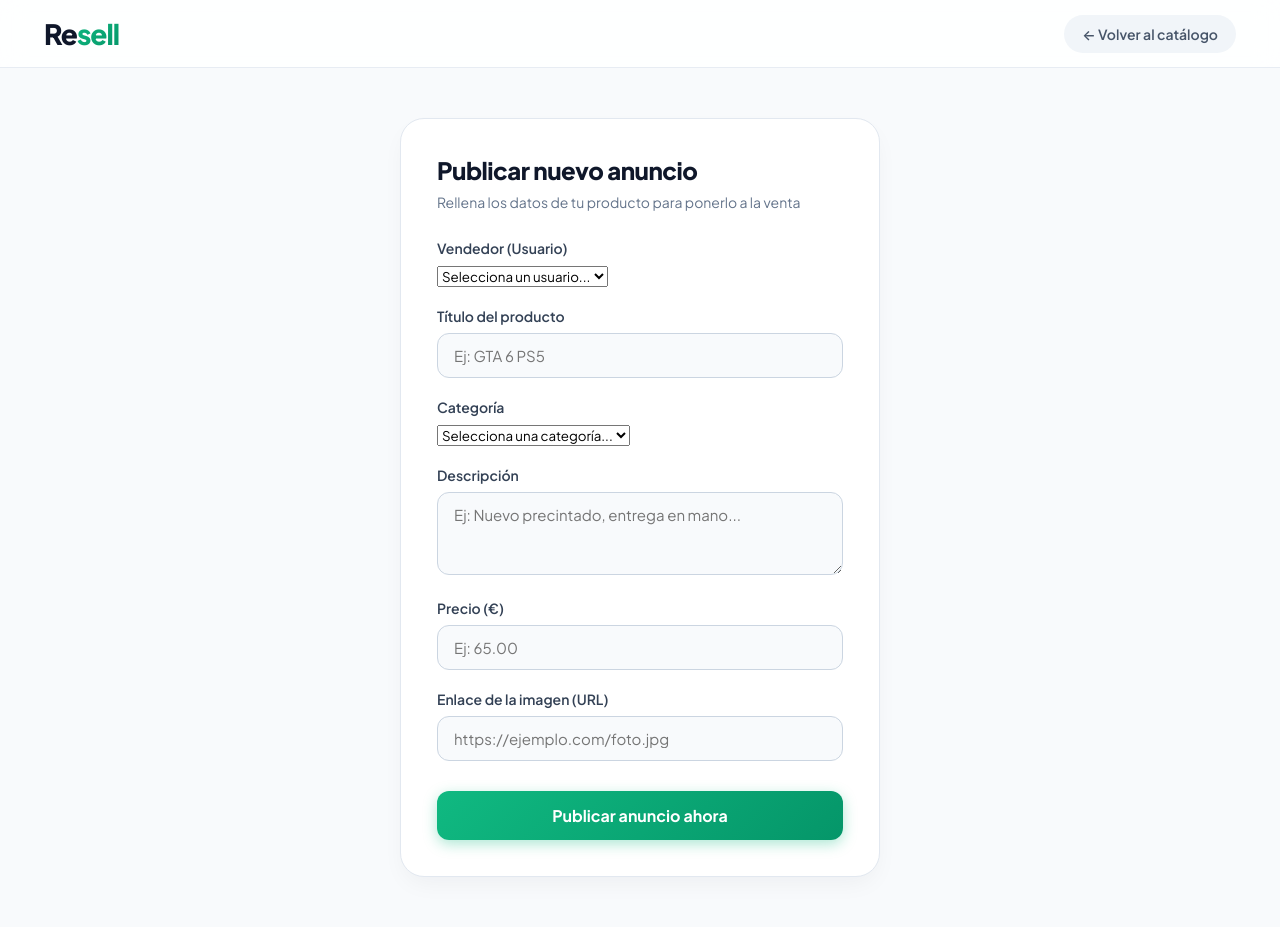
After one commit to bernabeuromeroivan/PHP_ENTORNS_IVAN, a PHP site: page /practicas/projectos/projecto_1_BBDD/publicar.php in a window 1280 px wide. The commit adds this page. Run offline with PHP 8.4, Linux system fonts and the light colour scheme; tables that the repository leaves empty or names only in its code hold one stand-in row (values such as "Sample post"); a stand-in replaces the project's code that opens the database connection.

Commit message:
Añadir hecho

```diff
--- /dev/null
+++ b/src/practicas/projectos/projecto_1_BBDD/publicar.php
@@ -0,0 +1,124 @@
+<?php
+// 1. Conectamos a la base de datos
+require_once('config.php');
+$pdo = db();
+
+$mensaje = "";
+
+// 2. Cargamos las categorías y los usuarios de la base de datos
+$categorias = $pdo->query("SELECT id, nombre FROM categorias")->fetchAll();
+$usuarios   = $pdo->query("SELECT id, nombre FROM usuarios")->fetchAll();
+
+// 3. Comprobamos si el usuario ha pulsado el botón "Publicar"
+if ($_SERVER['REQUEST_METHOD'] === 'POST') {
+    $titulo       = $_POST['titulo'] ?? '';
+    $descripcion  = $_POST['descripcion'] ?? '';
+    $precio       = $_POST['precio'] ?? '';
+    $foto         = $_POST['foto'] ?? '';
+    $categoria_id = $_POST['categoria_id'] ?? '';
+    $usuario_id   = $_POST['usuario_id'] ?? '';
+
+    // 4. Guardamos todos los datos incluyendo ahora usuario_id
+    $sql = "INSERT INTO anuncios (titulo, descripcion, precio, foto, categoria_id, usuario_id)
+            VALUES (:titulo, :descripcion, :precio, :foto, :categoria_id, :usuario_id)";
+    $stmt = $pdo->prepare($sql);
+
+    try {
+        $stmt->execute([
+            'titulo'       => $titulo,
+            'descripcion'  => $descripcion,
+            'precio'       => $precio,
+            'foto'         => $foto,
+            'categoria_id' => $categoria_id,
+            'usuario_id'   => $usuario_id
+        ]);
+
+        // Volvemos automáticamente al catálogo
+        header('Location: index.php');
+        exit;
+    } catch (PDOException $e) {
+        $mensaje = "Error al guardar: " . $e->getMessage();
+    }
+}
+?>
+
+<!DOCTYPE html>
+<html lang="es">
+<head>
+    <meta charset="UTF-8">
+    <meta name="viewport" content="width=device-width, initial-scale=1.0">
+    <title>Publicar Anuncio - Resell</title>
+    <link rel="stylesheet" href="styles.css">
+</head>
+<body>
+
+    <header class="header">
+        <div class="header-contenido">
+            <a href="index.php" class="logo">Re<span>sell</span></a>
+            <nav class="nav">
+                <a href="index.php" class="btn-volver">← Volver al catálogo</a>
+            </nav>
+        </div>
+    </header>
+
+    <div class="contenedor-form">
+        <div class="tarjeta-form">
+            <h1>Publicar nuevo anuncio</h1>
+            <p class="subtitulo">Rellena los datos de tu producto para ponerlo a la venta</p>
+
+            <?php if ($mensaje !== ""): ?>
+                <div class="alerta-error"><?php echo $mensaje; ?></div>
+            <?php endif; ?>
+
+            <form method="POST" action="publicar.php">
+                <div class="campo">
+                    <label for="usuario_id">Vendedor (Usuario)</label>
+                    <select id="usuario_id" name="usuario_id" required>
+                        <option value="">Selecciona un usuario...</option>
+                        <?php foreach ($usuarios as $user): ?>
+                            <option value="<?php echo $user['id']; ?>">
+                                <?php echo $user['nombre']; ?>
+                            </option>
+                        <?php endforeach; ?>
+                    </select>
+                </div>
+
+                <div class="campo">
+                    <label for="titulo">Título del producto</label>
+                    <input type="text" id="titulo" name="titulo" placeholder="Ej: GTA 6 PS5" required>
+                </div>
+
+                <div class="campo">
+                    <label for="categoria_id">Categoría</label>
+                    <select id="categoria_id" name="categoria_id" required>
+                        <option value="">Selecciona una categoría...</option>
+                        <?php foreach ($categorias as $cat): ?>
+                            <option value="<?php echo $cat['id']; ?>">
+                                <?php echo $cat['nombre']; ?>
+                            </option>
+                        <?php endforeach; ?>
+                    </select>
+                </div>
+
+                <div class="campo">
+                    <label for="descripcion">Descripción</label>
+                    <textarea id="descripcion" name="descripcion" rows="3" placeholder="Ej: Nuevo precintado, entrega en mano..." required></textarea>
+                </div>
+
+                <div class="campo">
+                    <label for="precio">Precio (€)</label>
+                    <input type="number" id="precio" name="precio" step="0.01" placeholder="Ej: 65.00" required>
+                </div>
+
+                <div class="campo">
+                    <label for="foto">Enlace de la imagen (URL)</label>
+                    <input type="url" id="foto" name="foto" placeholder="https://ejemplo.com/foto.jpg" required>
+                </div>
+
+                <button type="submit" class="btn-submit">Publicar anuncio ahora</button>
+            </form>
+        </div>
+    </div>
+
+</body>
+</html>
--- a/src/practicas/projectos/projecto_1_BBDD/styles.css
+++ b/src/practicas/projectos/projecto_1_BBDD/styles.css
@@ -177,3 +177,131 @@ h1 {
     font-size: 17px;
     font-weight: 500;
 }
+
+/* Botón volver en el header */
+.btn-volver {
+    color: #475569;
+    text-decoration: none;
+    font-weight: 600;
+    font-size: 14px;
+    padding: 10px 18px;
+    border-radius: 999px;
+    background-color: #f1f5f9;
+    transition: all 0.2s;
+}
+
+.btn-volver:hover {
+    background-color: #e2e8f0;
+    color: #0f172a;
+}
+
+/* Contenedor centrado del formulario */
+.contenedor-form {
+    max-width: 520px;
+    margin: 50px auto;
+    padding: 0 20px;
+}
+
+.tarjeta-form {
+    background: #ffffff;
+    padding: 36px;
+    border-radius: 24px;
+    border: 1px solid #e2e8f0;
+    box-shadow: 0 10px 25px -5px rgba(15, 23, 42, 0.05);
+}
+
+.tarjeta-form h1 {
+    margin: 0 0 8px 0;
+    padding: 0;
+    font-size: 24px;
+}
+
+.subtitulo {
+    color: #64748b;
+    font-size: 14px;
+    margin-bottom: 28px;
+}
+
+/* Campos del formulario */
+.campo {
+    margin-bottom: 20px;
+}
+
+.campo label {
+    display: block;
+    font-size: 14px;
+    font-weight: 600;
+    color: #334155;
+    margin-bottom: 8px;
+}
+
+.campo input {
+    width: 100%;
+    padding: 12px 16px;
+    border: 1.5px solid #cbd5e1;
+    border-radius: 12px;
+    font-size: 15px;
+    color: #0f172a;
+    background-color: #f8fafc;
+    transition: all 0.2s;
+}
+
+.campo input:focus {
+    outline: none;
+    border-color: #10b981;
+    background-color: #ffffff;
+    box-shadow: 0 0 0 4px rgba(16, 185, 129, 0.15);
+}
+
+/* Botón grande de enviar */
+.btn-submit {
+    width: 100%;
+    background: linear-gradient(135deg, #10b981 0%, #059669 100%);
+    color: #ffffff;
+    border: none;
+    padding: 14px;
+    border-radius: 12px;
+    font-size: 16px;
+    font-weight: 700;
+    cursor: pointer;
+    margin-top: 10px;
+    box-shadow: 0 4px 14px rgba(16, 185, 129, 0.35);
+    transition: all 0.2s;
+}
+
+.btn-submit:hover {
+    transform: translateY(-2px);
+    box-shadow: 0 6px 20px rgba(16, 185, 129, 0.45);
+}
+
+/* Mensaje de error si falla la base de datos */
+.alerta-error {
+    background-color: #fef2f2;
+    color: #dc2626;
+    border: 1px solid #fecaca;
+    padding: 12px 16px;
+    border-radius: 12px;
+    font-size: 14px;
+    margin-bottom: 20px;
+}
+
+.campo input,
+.campo textarea {
+    width: 100%;
+    padding: 12px 16px;
+    border: 1.5px solid #cbd5e1;
+    border-radius: 12px;
+    font-size: 15px;
+    color: #0f172a;
+    background-color: #f8fafc;
+    transition: all 0.2s;
+    resize: vertical; /* Permite estirarlo solo hacia abajo */
+}
+
+.campo input:focus,
+.campo textarea:focus {
+    outline: none;
+    border-color: #10b981;
+    background-color: #ffffff;
+    box-shadow: 0 0 0 4px rgba(16, 185, 129, 0.15);
+}
```
